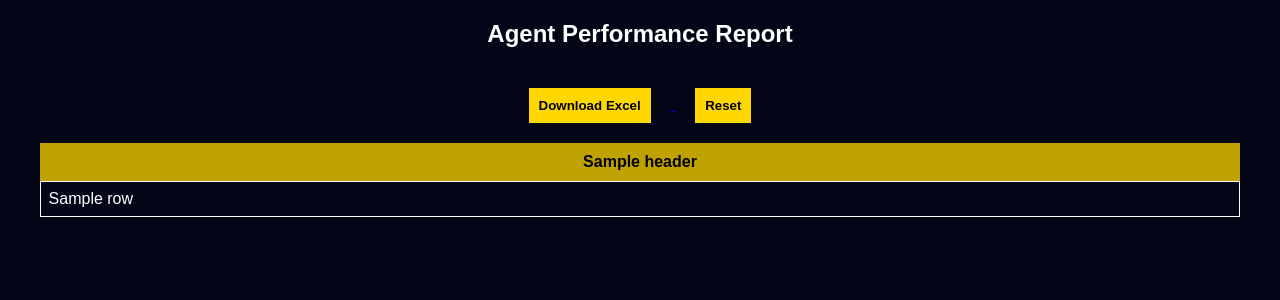
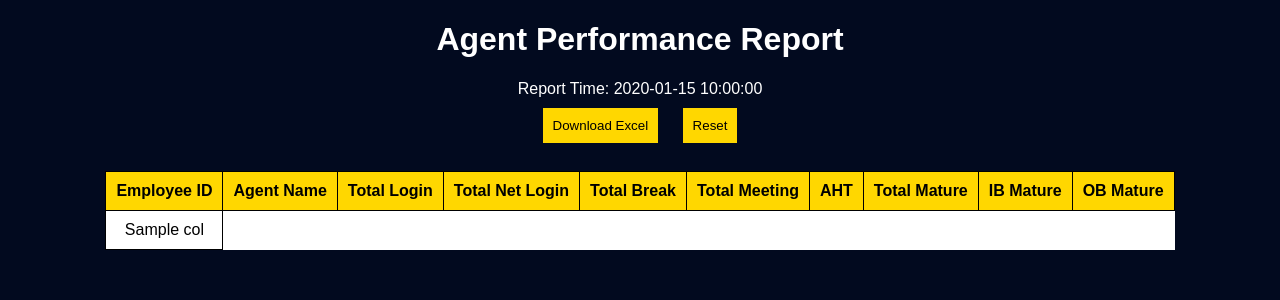
Before and after one commit to Viratmalakar/apr, a Flask app: template templates/result.html in a window 1280 px wide. Shown: the top 300 px of the page. Run offline with Flask 3, Linux system fonts and the light colour scheme; the template is opened without the code that fills it: most values are stand-ins (such as "Sample title", 1, 10 or a date in 2020).

Commit message:
Update result.html

```diff
--- a/templates/result.html
+++ b/templates/result.html
@@ -1,42 +1,42 @@
 <!DOCTYPE html>
 <html>
-
 <head>
 
-<title>Result</title>
+<title>Agent Performance Report</title>
 
 <style>
 
 body{
-background:#020617;
+background:#020a1f;
 color:white;
 font-family:Arial;
+text-align:center;
 }
 
 table{
 border-collapse:collapse;
-width:95%;
 margin:auto;
+background:white;
+color:black;
+}
+
+th,td{
+padding:10px;
+border:1px solid black;
 }
 
 th{
-background:#bfa100;
-color:black;
-padding:10px;
-}
-
-td{
-padding:8px;
-border:1px solid white;
+background:gold;
 }
 
 button{
-margin:20px;
+
+background:gold;
 padding:10px;
-background:gold;
+margin:10px;
 border:none;
-font-weight:bold;
 cursor:pointer;
+
 }
 
 </style>
@@ -45,27 +45,32 @@ cursor:pointer;
 
 <body>
 
-<center>
+<h1>Agent Performance Report</h1>
 
-<h2>Agent Performance Report</h2>
+Report Time: {{report_time}}
 
-<a href="/download">
-<button>Download Excel</button>
-</a>
+<br>
 
-<a href="/reset">
-<button>Reset</button>
-</a>
+<button onclick="window.location='/download'">Download Excel</button>
 
-</center>
+<button onclick="window.location='/reset'">Reset</button>
+
+<br><br>
 
 <table>
 
 <tr>
 
-{% for header in headers %}
-<th>{{header}}</th>
-{% endfor %}
+<th>Employee ID</th>
+<th>Agent Name</th>
+<th>Total Login</th>
+<th>Total Net Login</th>
+<th>Total Break</th>
+<th>Total Meeting</th>
+<th>AHT</th>
+<th>Total Mature</th>
+<th>IB Mature</th>
+<th>OB Mature</th>
 
 </tr>
 
@@ -73,8 +78,8 @@ cursor:pointer;
 
 <tr>
 
-{% for header in headers %}
-<td>{{row[header]}}</td>
+{% for col in row %}
+<td>{{col}}</td>
 {% endfor %}
 
 </tr>
```
